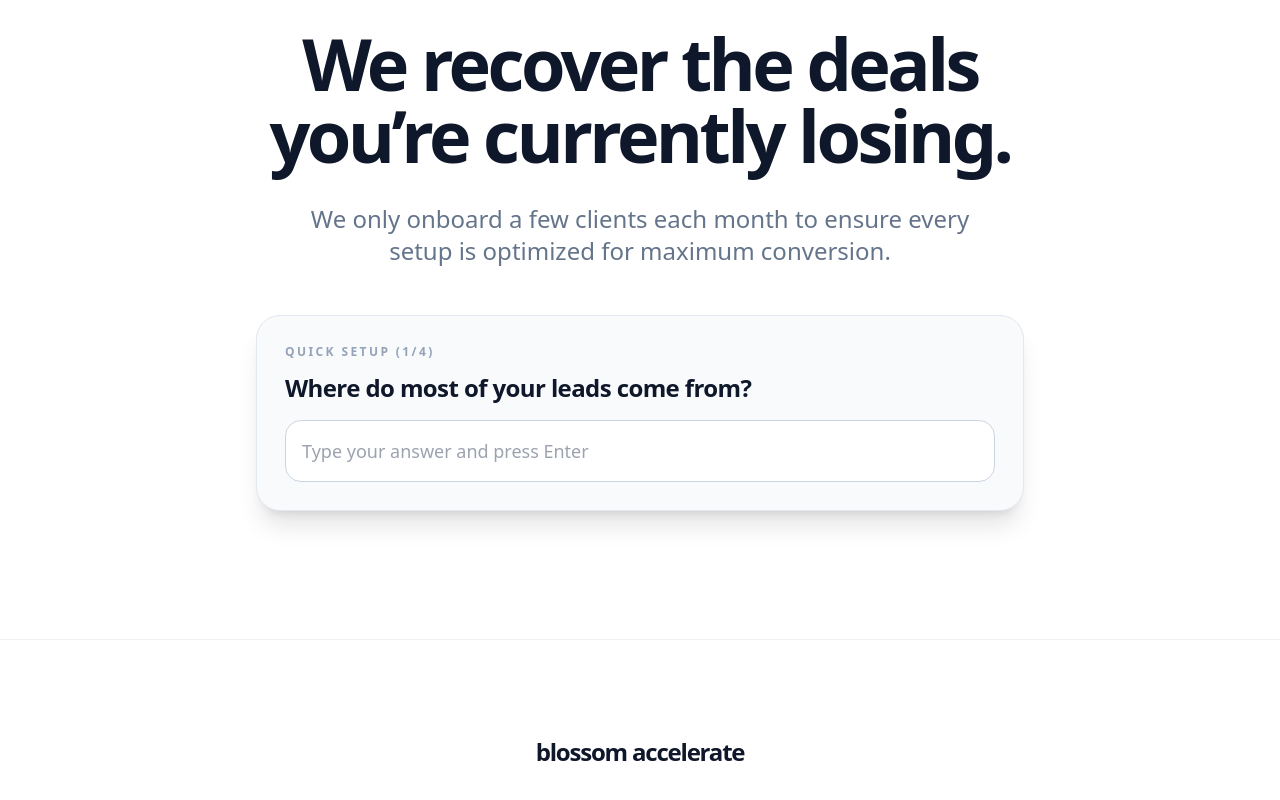
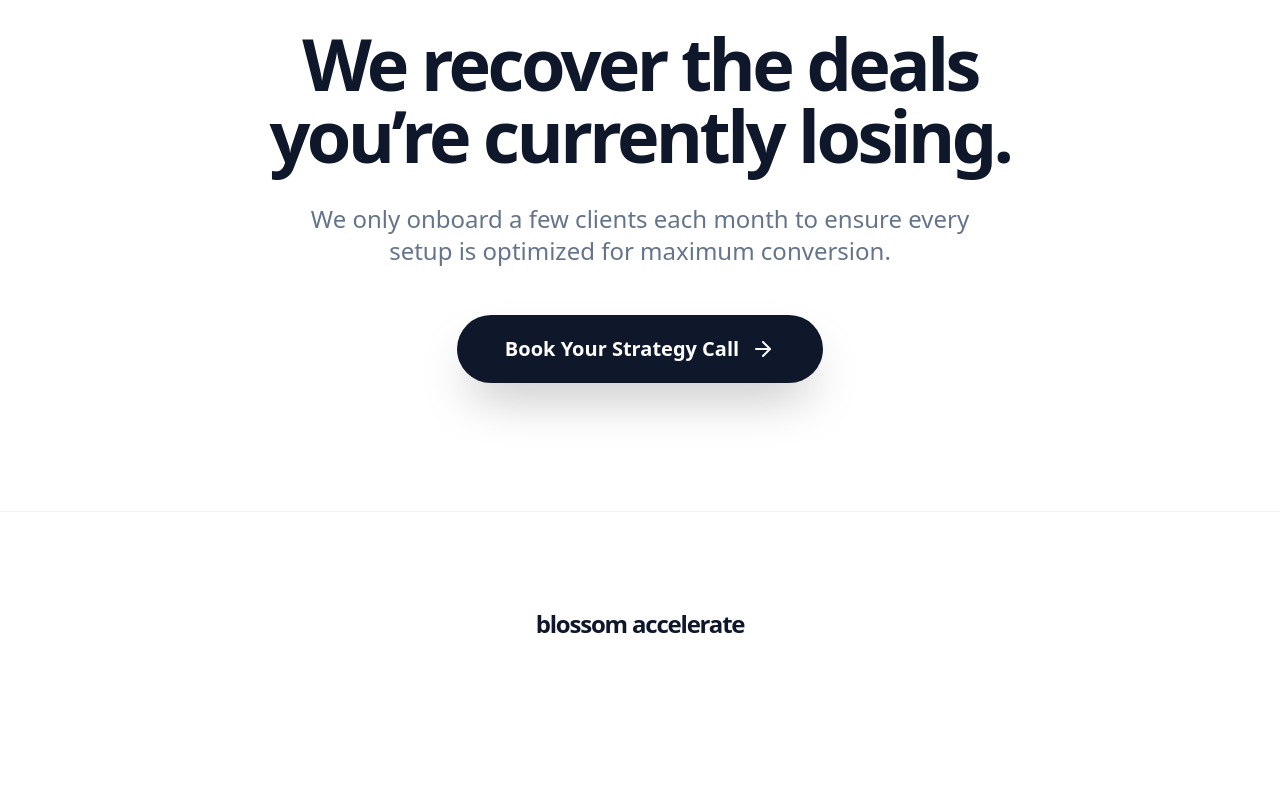
Before and after one commit to orlandoperflo/blossom, a Next.js app: page / in a window 1280 px wide. Shown: the part 6503-7303 px from the top of the page. After the commit the page ends 7239 px from the top, so only its background shows below. Built offline with nearby package versions, Linux system fonts and the light colour scheme.

Commit message:
Refine final CTA into minimal realtime question flow

```diff
--- a/components/LandingPage.jsx
+++ b/components/LandingPage.jsx
@@ -580,6 +580,7 @@ const MathSection = () => {
 };
 
 const LandingPage = () => {
+  const [setupStarted, setSetupStarted] = useState(false);
   const [setupStep, setSetupStep] = useState(0);
   const [setupInput, setSetupInput] = useState("");
   const [setupAnswers, setSetupAnswers] = useState([]);
@@ -712,17 +713,16 @@ const LandingPage = () => {
             We only onboard a few clients each month to ensure every setup is optimized for maximum conversion.
           </p>
           <div className="flex flex-col justify-center items-center gap-6 w-full">
-            {setupStep < setupQuestions.length ? (
-              <motion.div
-                key={`final-setup-step-${setupStep}`}
-                initial={{ opacity: 0, y: 12 }}
-                animate={{ opacity: 1, y: 0 }}
-                className="w-full max-w-3xl rounded-3xl bg-slate-50 border border-slate-200 shadow-xl p-5 md:p-7"
+            {!setupStarted ? (
+              <motion.button
+                onClick={() => setSetupStarted(true)}
+                className="bg-slate-900 text-white px-12 py-5 rounded-full font-bold text-xl shadow-2xl hover:scale-105 active:scale-95 transition-all flex items-center gap-3"
               >
-                <p className="text-left text-xs font-bold uppercase tracking-[0.2em] text-slate-400 mb-3">
-                  Quick setup ({setupStep + 1}/{setupQuestions.length})
-                </p>
-                <p className="text-left text-xl md:text-2xl font-bold text-slate-900 tracking-tight mb-4">
+                Book Your Strategy Call <ArrowRight size={24} />
+              </motion.button>
+            ) : setupStep < setupQuestions.length ? (
+              <motion.div key={`final-setup-step-${setupStep}`} initial={{ opacity: 0 }} animate={{ opacity: 1 }} className="w-full max-w-4xl">
+                <p className="text-center text-4xl sm:text-5xl md:text-6xl font-thin tracking-tight text-slate-900 mb-8">
                   {setupQuestions[setupStep]}
                 </p>
                 <input
@@ -739,17 +739,12 @@ const LandingPage = () => {
                     setIsAnalyzing(false);
                     setSetupStep((prev) => prev + 1);
                   }}
-                  placeholder="Type your answer and press Enter"
-                  className="w-full rounded-2xl border border-slate-300 px-4 py-3 md:py-4 text-base md:text-lg font-medium focus:outline-none focus:ring-2 focus:ring-blue-500"
+                  placeholder="Type and press Enter"
+                  className="w-full bg-transparent border-0 border-b border-slate-300 px-1 py-3 text-center text-lg md:text-2xl font-light text-slate-700 focus:outline-none focus:border-slate-900 transition-colors"
                 />
                 <AnimatePresence>
                   {isAnalyzing && (
-                    <motion.div
-                      initial={{ opacity: 0, y: 6 }}
-                      animate={{ opacity: 1, y: 0 }}
-                      exit={{ opacity: 0 }}
-                      className="mt-4 flex items-center gap-3 text-left"
-                    >
+                    <motion.div initial={{ opacity: 0 }} animate={{ opacity: 1 }} exit={{ opacity: 0 }} className="mt-5 flex items-center justify-center gap-3">
                       <div className="flex gap-1.5">
                         <div className="w-2 h-2 rounded-full bg-blue-500 animate-bounce" />
                         <div className="w-2 h-2 rounded-full bg-blue-500 animate-bounce [animation-delay:0.15s]" />
```
